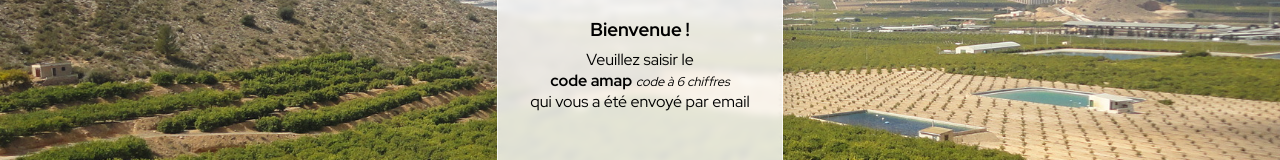
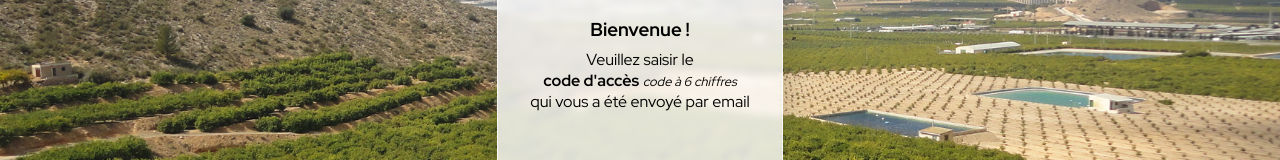
Before and after one commit to Holmes-EH/demo.amaps, a React (Create React App) app: page /commande in a window 1280 px wide. Shown: the part 275-435 px from the top of the page. Built offline with nearby package versions, Linux system fonts and the light colour scheme.

Commit message:
inhibit fraction orders

```diff
--- a/src/components/Landing/Landing.js
+++ b/src/components/Landing/Landing.js
@@ -67,7 +67,7 @@ const Landing = () => {
 					<p style={{ textAlign: 'center' }}>
 						Veuillez saisir le
 						<br />
-						<b>code amap</b>{' '}
+						<b>code d'accès</b>{' '}
 						<i style={{ fontSize: '0.8em' }}>code à 6 chiffres</i>
 						<br />
 						qui vous a été envoyé par email
--- a/src/components/Layout/Order.js
+++ b/src/components/Layout/Order.js
@@ -26,6 +26,7 @@ const Order = () => {
 	}
 
 	const setQuantity = (product, quantity) => {
+		if (!Number.isInteger(parseFloat(quantity))) return
 		let confirmed = false
 		const message = () => {
 			return product.title === 'Mangues'
```
Also changed, not shown: 1 other file (tests, documents, lock files or other folders).
